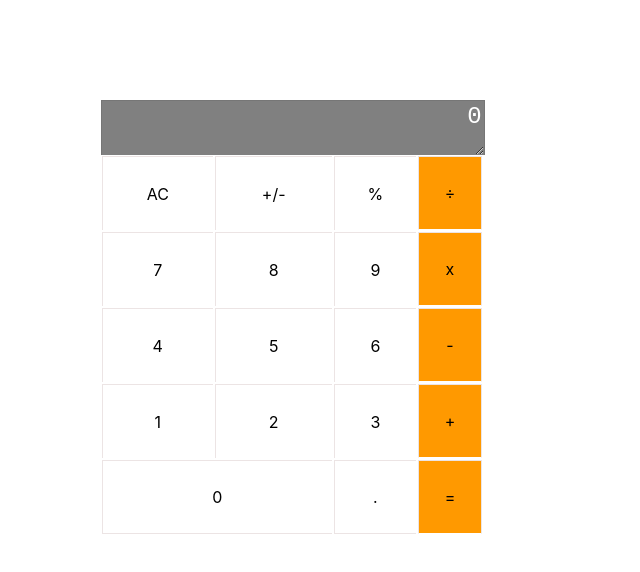
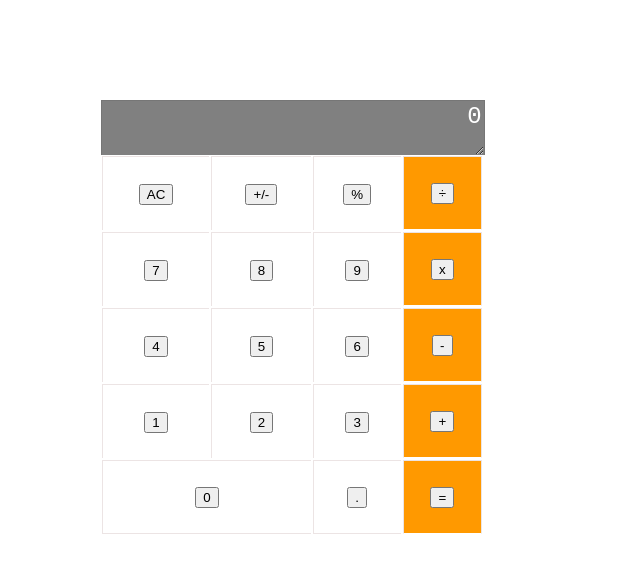
Before and after one commit to fithamlak/math-magicians, a React (Create React App) app: page / in a window 1280 px wide. Shown: the top 572 px of the page, without its empty margins (0-640 px from the left). Built offline with nearby package versions, Linux system fonts and the light colour scheme.

Commit message:
Add button elenment for my own component to handle events

```diff
--- a/package.json
+++ b/package.json
@@ -47,6 +47,7 @@
     "eslint-plugin-jsx-a11y": "^6.7.1",
     "eslint-plugin-react": "^7.32.2",
     "eslint-plugin-react-hooks": "^4.6.0",
+    "prop-types": "^15.8.1",
     "stylelint": "^13.13.1",
     "stylelint-config-standard": "^21.0.0",
     "stylelint-csstree-validator": "^1.9.0",
--- /dev/null
+++ b/src/components/button.jsx
@@ -0,0 +1,21 @@
+import PropTypes from 'prop-types';
+
+function Button(props) {
+  Button.defaultProps = {
+    name: '',
+    onClick: () => {},
+  };
+  Button.propTypes = {
+    name: PropTypes.string,
+    onClick: PropTypes.func,
+  };
+  const { name, onClick } = props;
+
+  return (
+    <button type="button" name={name} onClick={onClick}>
+      {name}
+    </button>
+  );
+}
+
+export default Button;
--- a/src/components/calculator.jsx
+++ b/src/components/calculator.jsx
@@ -1,40 +1,49 @@
+import { useState } from 'react';
 import '../css/calculator.css';
 import Result from './Result';
+import Button from './button';
+import calculate from '../logic/calculate';
 
 function Calculator() {
+  const [calculatorObj, setCalculatorObj] = useState({});
+  function handleClick(e) {
+    const { name } = e.target;
+    setCalculatorObj(calculate(calculatorObj, name));
+  }
+  let result;
   return (
     <div>
-      <Result />
+      <Result result={result} />
       <table>
         <tbody>
           <tr>
-            <td>AC</td>
-            <td>+/-</td>
-            <td>%</td>
-            <td className="oprator">÷</td>
+            <td><Button onClick={(e) => handleClick(e)} name="AC" /></td>
+            <td><Button onClick={(e) => handleClick(e)} name="+/-" /></td>
+            <td><Button onClick={(e) => handleClick(e)} name="%" /></td>
+            <td className="oprator"><Button onClick={(e) => handleClick(e)} name="÷" /></td>
           </tr>
           <tr>
-            <td>7</td>
-            <td>8</td>
-            <td>9</td>
-            <td className="oprator">x</td>
+            <td><Button onClick={(e) => handleClick(e)} name="7" /></td>
+            <td><Button onClick={(e) => handleClick(e)} name="8" /></td>
+            <td><Button onClick={(e) => handleClick(e)} name="9" /></td>
+            <td className="oprator"><Button onClick={(e) => handleClick(e)} name="x" /></td>
           </tr>
           <tr>
-            <td>4</td>
-            <td>5</td>
-            <td>6</td>
-            <td className="oprator">-</td>
+            <td><Button onClick={(e) => handleClick(e)} name="4" /></td>
+            <td><Button onClick={(e) => handleClick(e)} name="5" /></td>
+            <td><Button onClick={(e) => handleClick(e)} name="6" /></td>
+            <td className="oprator"><Button onClick={(e) => handleClick(e)} name="-" /></td>
           </tr>
           <tr>
-            <td>1</td>
-            <td>2</td>
-            <td>3</td>
-            <td className="oprator">+</td>
+            <td><Button onClick={(e) => handleClick(e)} name="1" /></td>
+            <td><Button onClick={(e) => handleClick(e)} name="2" /></td>
+            <td><Button onClick={(e) => handleClick(e)} name="3" /></td>
+            <td className="oprator"><Button onClick={(e) => handleClick(e)} name="+" /></td>
           </tr>
           <tr>
-            <td colSpan={2} className="bottom">0</td>
-            <td className="bottom">.</td>
-            <td className="oprator">=</td>
+            <td colSpan={2} className="bottom"><Button onClick={(e) => handleClick(e)} name="0" /></td>
+            <td className="bottom"><Button onClick={(e) => handleClick(e)} name="." /></td>
+            <td className="oprator"><Button onClick={(e) => handleClick(e)} name="=" /></td>
           </tr>
         </tbody>
       </table>
--- a/src/logic/operate.js
+++ b/src/logic/operate.js
@@ -20,7 +20,7 @@ export default function operate(numberOne, numberTwo, operation) {
     }
   }
   if (operation === '%') {
-     try {
+    try {
       return one.mod(two).toString();
     } catch (err) {
       return "Can't find modulo as can't divide by 0.";
```
Also changed, not shown: src/logic/calculate.js (line endings or trailing spaces), 1 other file (tests, documents, lock files or other folders).
